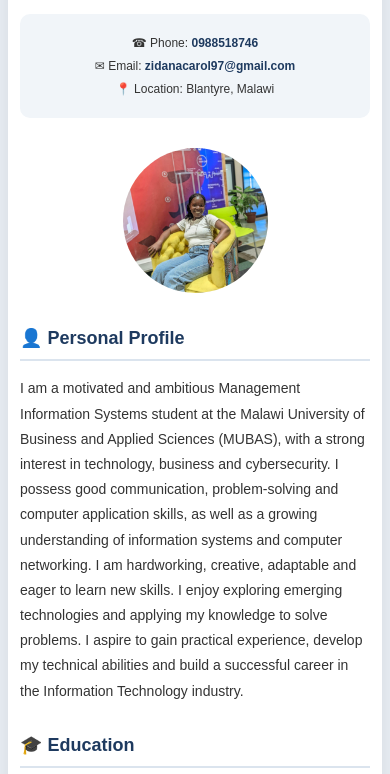
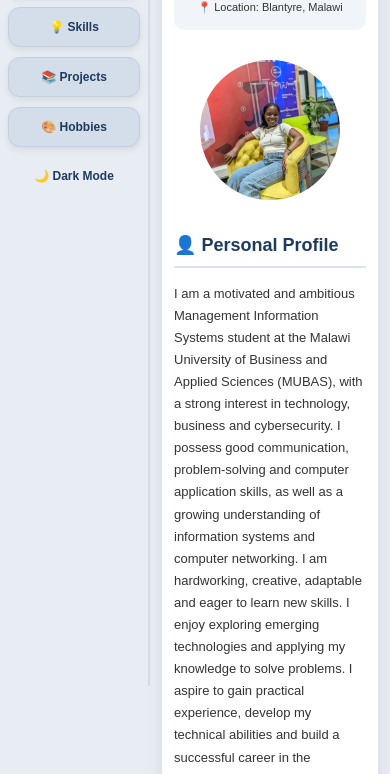
Before and after one commit to zidanacarol97-code/carol-cv, a plain HTML site: page index.html in a window 390 px wide. Shown: the part 158-932 px from the top of the page. Drawn offline with Linux system fonts and the light colour scheme.

Commit message:
Update index.html

```diff
--- a/index.html
+++ b/index.html
@@ -240,38 +240,37 @@
         }
 
         /* Responsive Design */
+
+/* RESPONSIVE DESIGN FOR PHONES AND TABLETS */
 @media screen and (max-width: 700px) {
 
     .layout {
-                display: block;
+        display: flex;
         width: 100%;
     }
 
+    /* Keep sidebar on the LEFT */
     .sidebar {
-                position: relative;
-                top: auto;
-                left: auto;
-                width: 100%;
-                min-height: auto;
-                height: auto;
+        position: fixed;
+        top: 0;
+        left: 0;
+        width: 150px;
+        height: 100vh;
+        min-height: 100vh;
         padding: 15px 8px;
+        overflow-y: auto;
 
-                display: flex;
-                flex-wrap: wrap;
-                justify-content: center;
-                align-items: center;
-                gap: 8px;
-
-                border-right: none;
-                border-bottom: 2px solid #d5dce5;
+        display: block;
+        border-right: 2px solid #d5dce5;
+        border-bottom: none;
     }
 
     .sidebar a {
-                display: inline-block;
-                width: auto;
-                margin-bottom: 0;
-                padding: 10px 12px;
-                font-size: 13px;
+        display: block;
+        width: 100%;
+        padding: 12px 5px;
+        margin-bottom: 10px;
+        font-size: 12px;
     }
 
     .sidebar a:hover {
@@ -279,16 +278,17 @@
     }
 
     .mode-toggle {
-                display: inline-block;
-                width: auto;
-                margin-top: 0;
-                padding: 10px 12px;
-                font-size: 13px;
+        display: block;
+        width: 100%;
+        padding: 12px 5px;
+        margin-top: 10px;
+        font-size: 12px;
     }
 
+    /* Content stays on the RIGHT */
     .main-content {
-                margin-left: 0;
-                width: 100%;
+        margin-left: 150px;
+        width: calc(100% - 150px);
         min-height: 100vh;
         padding: 12px;
     }
@@ -297,50 +297,11 @@
         width: 100%;
         max-width: 100%;
         min-height: auto;
-                padding: 25px 18px;
-            }
-
-            p, li {
-                overflow-wrap: break-word;
-            }
-
-            .contact p {
-                overflow-wrap: anywhere;
-            }
-
-            body.dark-mode .sidebar {
-                border-bottom-color: #344155;
-            }
-        }
-
-        /* RESPONSIVE DESIGN FOR SMALL PHONES */
-        @media screen and (max-width: 480px) {
-
-            .sidebar {
-                padding: 12px 5px;
-                gap: 5px;
-            }
-
-            .sidebar a {
-                padding: 9px 8px;
-                font-size: 12px;
-            }
-
-            .mode-toggle {
-                padding: 9px 8px;
-                font-size: 12px;
-            }
-
-            .main-content {
-                padding: 8px;
-            }
-
-            .container {
-                padding: 18px 12px;
+        padding: 20px 12px;
     }
 
     h1 {
-                font-size: 23px;
+        font-size: 24px;
     }
 
     h2 {
@@ -348,17 +309,27 @@
     }
 
     p, li {
-                font-size: 14px;
+        font-size: 13px;
+        line-height: 1.7;
+        overflow-wrap: break-word;
+    }
+
+    .contact {
+        padding: 12px 5px;
+    }
+
+    .contact p {
+        font-size: 11px;
+        overflow-wrap: anywhere;
     }
 
     .profile-picture img {
-                width: 145px;
-                height: 145px;
+        width: 140px;
+        height: 140px;
     }
 
-            .contact p {
-                font-size: 12px;
-                overflow-wrap: anywhere;
+    body.dark-mode .sidebar {
+        border-right-color: #344155;
     }
 }
 
@@ -366,37 +337,48 @@
 @media screen and (max-width: 360px) {
 
     .sidebar {
-                gap: 4px;
+        width: 115px;
+        padding: 12px 5px;
     }
 
     .sidebar a {
-                padding: 8px;
-                font-size: 11px;
+        font-size: 10px;
+        padding: 10px 3px;
     }
 
     .mode-toggle {
-                font-size: 11px;
-                padding: 8px;
+        font-size: 10px;
+        padding: 10px 3px;
+    }
+
+    .main-content {
+        margin-left: 115px;
+        width: calc(100% - 115px);
+        padding: 7px;
     }
 
     .container {
-                padding: 18px 10px;
+        padding: 15px 8px;
     }
 
     h1 {
-                font-size: 21px;
+        font-size: 19px;
     }
 
     h2 {
-                font-size: 17px;
+        font-size: 16px;
+    }
+
+    p, li {
+        font-size: 12px;
     }
 
     .profile-picture img {
-                width: 125px;
-                height: 125px;
+        width: 110px;
+        height: 110px;
+    }
 }
 
-        }
 
     </style>
 </head>
```
Lines whose indentation alone changed are shown as unchanged.
